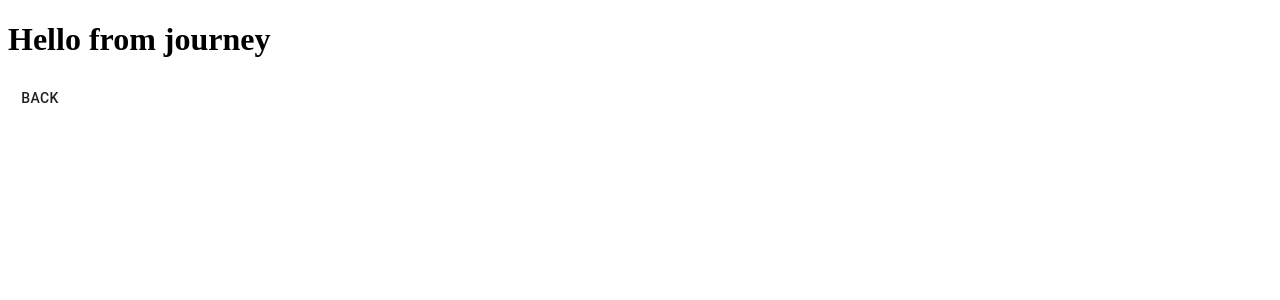
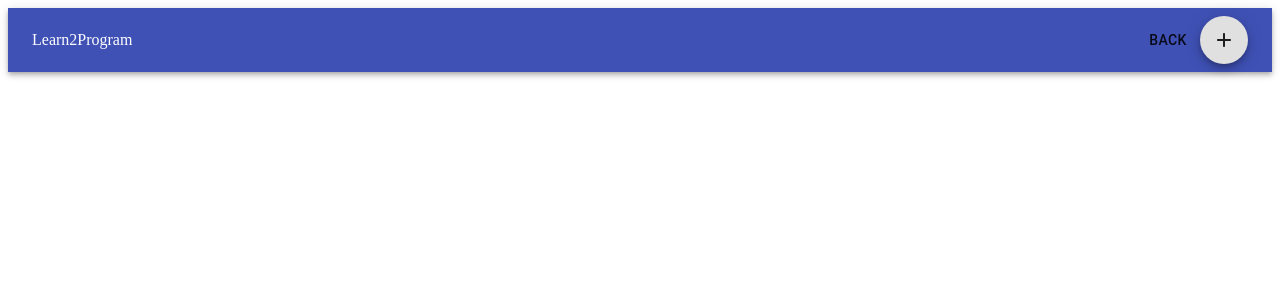
Before and after one commit to kristina-arezina/terms-2-program, a React (Create React App) app: page / in a window 1280 px wide. Both pictures are taken after a click on the button "HELLO". Shown: the top 300 px of the page. Built offline with nearby package versions, Linux system fonts and the light colour scheme.

Commit message:
got nav bar to work on journey page

```diff
--- a/src/components/App.js
+++ b/src/components/App.js
@@ -79,8 +79,6 @@ export default class extends Component {
             case 1:
                 return (<Fragment>
                         <Header
-                            muscles={muscles}
-                            onExerciseCreate={this.handleExerciseCreate}
                             nextStep={this.nextStep}
 
                         />
@@ -95,12 +93,15 @@ export default class extends Component {
                             exercises={exercises}
                             onSelect={this.handleExerciseSelect}
                             onDelete={this.handleExerciseDelete}
-                        /></Fragment>
+                        />
+                        </Fragment>
                 )
             case 2:
                 return (
                     <Journey
                         prevStep={this.prevStep}
+                        muscles={muscles}
+                        onExerciseCreate={this.handleExerciseCreate}
                     />
                 )
         }
--- a/src/components/Exercises/Dialogs/Create.js
+++ b/src/components/Exercises/Dialogs/Create.js
@@ -1,3 +1,4 @@
+
 import React, {Fragment, Component} from "react"
 import {Dialog, Button} from "@material-ui/core"
 import DialogActions from '@material-ui/core/DialogActions';
--- a/src/components/Layout/Header.js
+++ b/src/components/Layout/Header.js
@@ -2,9 +2,8 @@ import React, {Component} from 'react';
 import AppBar from '@material-ui/core/AppBar';
 import Toolbar from '@material-ui/core/Toolbar';
 import Typography from '@material-ui/core/Typography';
-import CreateDialog from "../Exercises/Dialogs/Create"
 import Button from '@material-ui/core/Button';
-import Journey from "../App";
+
 export class Header extends Component {
 
     continue = e => {
@@ -12,10 +11,8 @@ export class Header extends Component {
         this.props.nextStep();
     }
 
-
-
     render(){
-    const{muscles,onExerciseCreate, newPage}=this.props;
+    const{newPage}=this.props;
 
     return(
         <AppBar position="static">
@@ -26,11 +23,6 @@ export class Header extends Component {
                 <Button onClick={this.continue}>
                     Hello
                 </Button>
-
-                <CreateDialog
-                    muscles={muscles}
-                    onCreate={onExerciseCreate}
-                />
             </Toolbar>
         </AppBar>
 )
--- a/src/components/Layout/Journey.js
+++ b/src/components/Layout/Journey.js
@@ -1,5 +1,10 @@
 import React, {Component} from 'react';
 import Button from '@material-ui/core/Button';
+import AppBar from '@material-ui/core/AppBar';
+import Typography from '@material-ui/core/Typography';
+import Toolbar from '@material-ui/core/Toolbar';
+import CreateDialog from "../Exercises/Dialogs/Create"
+
 
 export class Journey extends Component {
     back = e => {
@@ -8,21 +13,32 @@ export class Journey extends Component {
     }
 
     render(){
+        const{muscles,onExerciseCreate}=this.props;
+
 
     return (
-        <div>
-        <h1>Hello from journey</h1>
-
+    <AppBar position="static">
+        <Toolbar>
+            <Typography variant="headline" color="inherit" style={{flex: 1}}>
+                Learn2Program
+            </Typography>
             <Button
-            label="Back"
-            primary={true}
-            onClick={this.back}
+                label="Back"
+                primary={true}
+                onClick={this.back}
             >
                 Back
             </Button>
 
-        </div>
+        <CreateDialog
+        muscles={muscles}
+        onCreate={onExerciseCreate}
+        />
+        </Toolbar>
+    </AppBar>
+
     )
-}
-}
+    }
+    }
+
 export default Journey;
```
Lines whose indentation alone changed are shown as unchanged.
